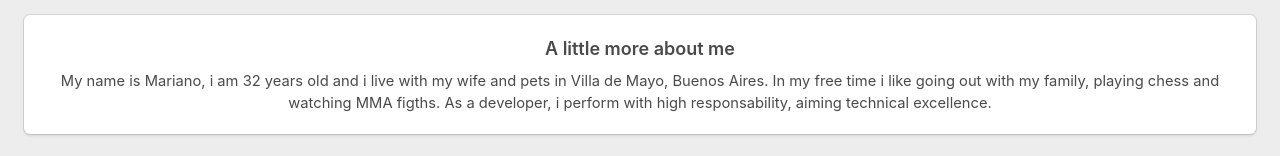
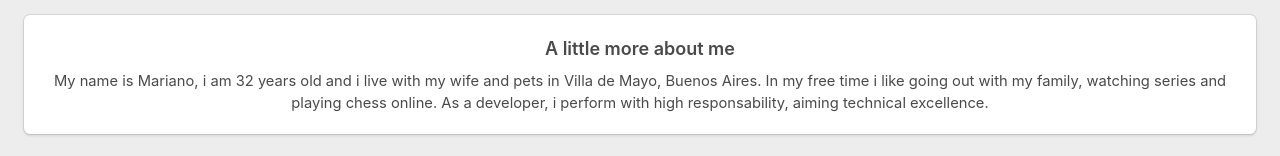
Before and after one commit to marianobaffetti/marianobaffetti.github.io, a website: page index.html in a window 1280 px wide. Shown: the part 416-572 px from the top of the page. Drawn offline with Linux system fonts and the light colour scheme.

Commit message:
About me changes

```diff
--- a/index.html
+++ b/index.html
@@ -36,7 +36,7 @@
         <div class="info-user-bio has-text-centered">
           <p>
             My name is Mariano, i am 32 years old and i live with my wife and pets in Villa de Mayo, Buenos Aires.
-            In my free time i like going out with my family, playing chess and watching MMA figths.
+            In my free time i like going out with my family, watching series and playing chess online.
             As a developer, i perform with high responsability, aiming technical excellence.
           </p>
         </div>
```
